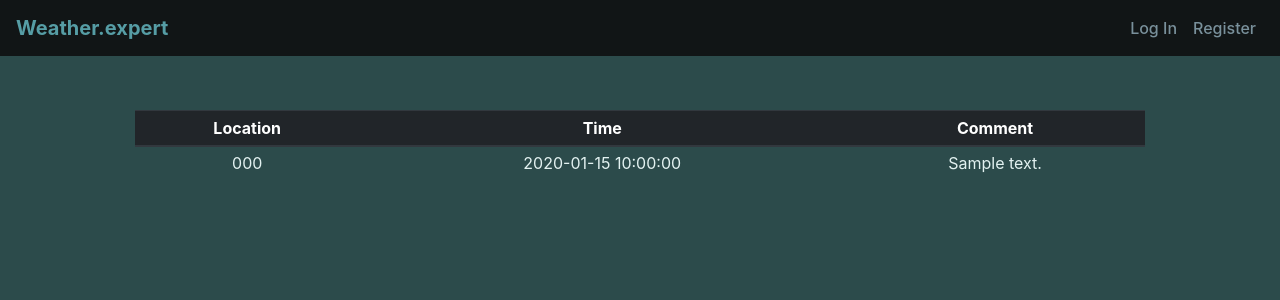
After one commit to brleony/project1, a Flask app: template templates/mycheckins.html in a window 1280 px wide. The commit adds this page. Shown: the top 300 px of the page. Run offline with Flask 2, Linux system fonts and the light colour scheme; the template is opened without the code that fills it: most values are stand-ins (such as "Sample title", 1, 10 or a date in 2020); some libraries are stand-ins or nearby versions.

Commit message:
Added page to view own checkins

```diff
--- a/application.py
+++ b/application.py
@@ -52,9 +52,24 @@ def location():
 
     location = db.execute("SELECT * FROM locations WHERE location_id = :location_id", {"location_id": location_id}).fetchone()
 
-    print(location)
+    checkins = db.execute("SELECT * FROM checkins WHERE location_id = :location_id", {"location_id": location_id}).fetchall()
 
-    return render_template("location.html", location=location)
+    numcheckins = len(checkins)
+
+    print(checkins)
+    print(len(checkins))
+
+    return render_template("location.html", location=location, checkins=checkins, numcheckins=numcheckins)
+
+@app.route("/mycheckins", methods=["GET"])
+def mycheckins():
+    """Display all checkins by the logged in user"""
+
+    user_id = int(session["user_id"][0])
+
+    checkins = db.execute("SELECT * FROM checkins WHERE user_id = :user_id", {"user_id": user_id}).fetchall()
+
+    return render_template("mycheckins.html", checkins=checkins)
 
 
 @app.route("/login", methods=["GET", "POST"])
@@ -94,7 +109,7 @@ def login():
     # Remember which user has logged in.
     session["user_id"] = rows[0]
 
-    # Redirect user to home page.
+    # Redirect user to search page.
     flash("Welcome back, " + rows[0][3] + "!")
     return redirect(url_for("search"))
 
@@ -107,6 +122,7 @@ def logout():
     session.clear()
 
     # Redirect user to index form.
+    flash("Successfully logged out.")
     return redirect(url_for("index"))
 
 
--- a/static/style.css
+++ b/static/style.css
@@ -36,8 +36,11 @@ input {
   color: #B7D5D4 !important;
   font-weight: 500 !important; }
 
+.jumbotron {
+  background-color: transparent !important; }
+
 .row {
-  padding: 10px; }
+  padding: 50px; }
 
 body {
   background-color: #2C4B4B;
--- a/static/style.scss
+++ b/static/style.scss
@@ -46,9 +46,13 @@ input {
     font-weight: 500 !important;
 }
 
+.jumbotron {
+    background-color:transparent !important;
+}
+
 
 .row {
-    padding: 10px;
+    padding: 50px;
 }
 
 body {
--- a/templates/layout.html
+++ b/templates/layout.html
@@ -16,12 +16,12 @@
 
     <body>
         <nav class="navbar navbar-expand-sm fixed-top navbar-dark bg-dark">
-            <a class="navbar-brand" href="{{ url_for('index') }}">Leony's Website</a>
+            <a class="navbar-brand" href="{{ url_for('index') }}">Weather.expert</a>
             <div class="navbar-collapse">
                 {% if session.user_id %}
                     <ul class="nav navbar-nav">
                         <li class="nav-item"><a href="{{ url_for('search') }}" class="nav-link">Search</a></li>
-                        <li class="nav-item"><a href="#" class="nav-link">Page 2</a></li>
+                        <li class="nav-item"><a href="{{ url_for('mycheckins') }}" class="nav-link">My Check-Ins</a></li>
                     </ul>
                     <ul class="nav navbar-nav ml-auto">
                         <li class="nav-item"><a href="{{ url_for('logout') }}" class="nav-link">Log Out</a></li>
@@ -50,7 +50,8 @@
                 {% endif %}
             {% endwith %}
 
-            {% block main %}{% endblock %}
+            {% block main %}
+            {% endblock %}
         </main>
 
     <!-- Scripts -->
--- /dev/null
+++ b/templates/mycheckins.html
@@ -0,0 +1,35 @@
+{% extends "layout.html" %}
+
+{% block title %}
+    My checkins
+{% endblock %}
+
+{% block main %}
+    <div class="container">
+            <div class="row">
+                <div class="col">
+                    {% if checkins %}
+                        <table class="table table-sm">
+                            <thead class="thead-dark">
+                                <th scope="col">Location</th>
+                                <th scope="col">Time</th>
+                                <th scope="col">Comment</th>
+                            </thead>
+                            <tbody>
+                            {% for checkin in checkins %}
+                                <tr>
+                                    <td>{{ checkin.zipcode }}</td>
+                                    <td>{{ checkin.time }}</td>
+                                    <td>{{ checkin.comment }}</td>
+                                </tr>
+                            {% endfor %}
+                            </tbody>
+                        </table>
+                    {% else %}
+                        <h4>You don't have any checkins.</h4>
+                        Would you like to <a href="{{ url_for('search') }}">look up</a> a location?
+                    {% endif %}
+                </div>
+            </div>
+    </div>
+{% endblock %}
--- a/templates/search.html
+++ b/templates/search.html
@@ -32,6 +32,7 @@
             </div>
             <div class="row">
                 <div class="col">
+                    {% if locations %}
                         <table class="table table-sm">
                             <thead class="thead-dark">
                                 <th scope="col">Zipcode</th>
@@ -46,6 +47,7 @@
                             {% endfor %}
                             </tbody>
                         </table>
+                    {% endif %}
                 </div>
             </div>
     </div>
```
Also changed, not shown: templates/location.html (+11 -4 lines), 1 other file. Lines whose indentation alone changed are shown as unchanged.
